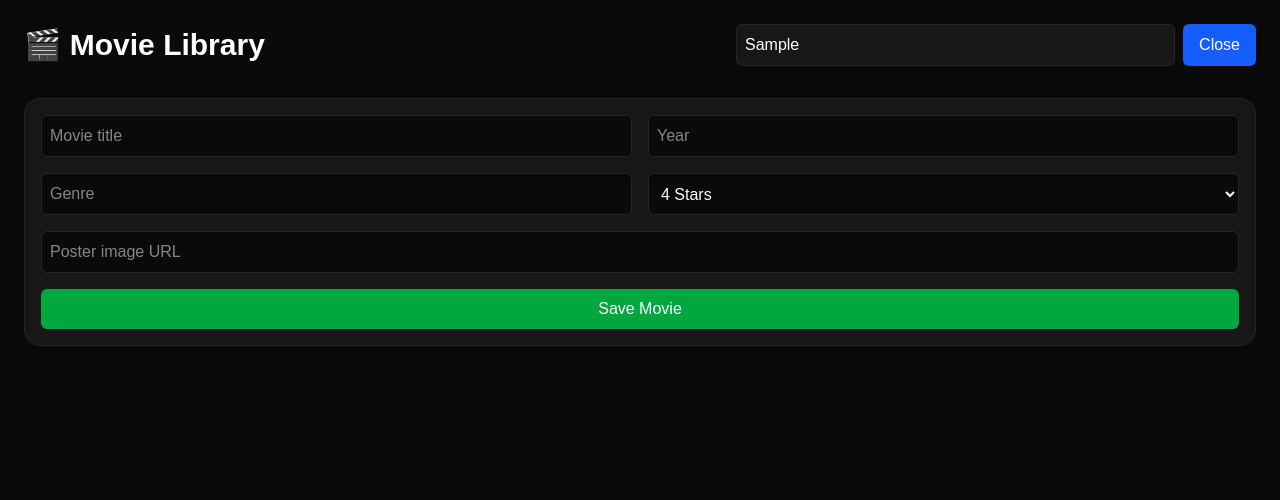
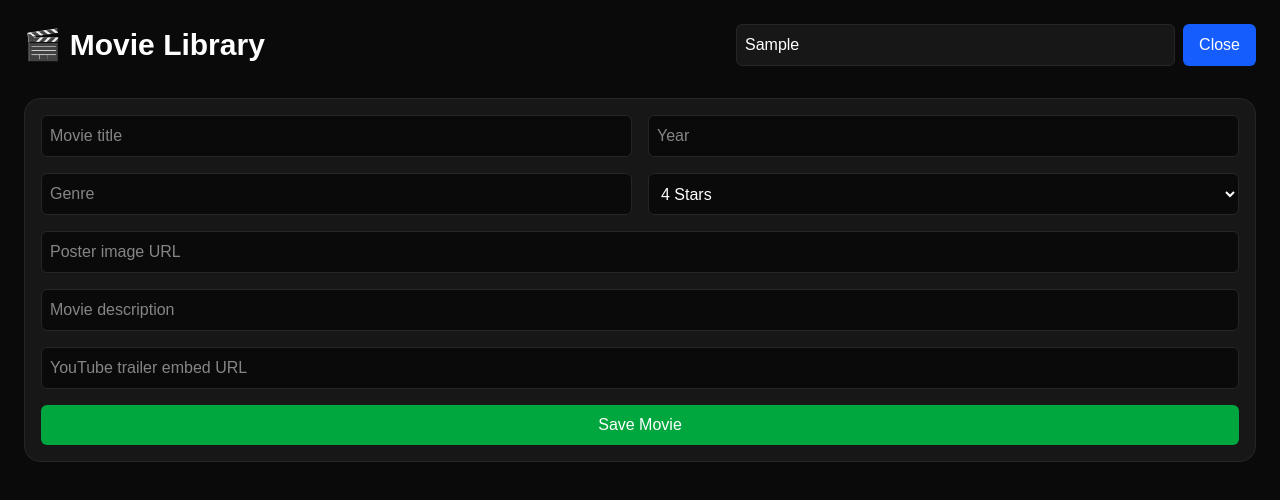
Before and after one commit to josiah123-droid/movie-library, a Next.js app: page / in a window 1280 px wide. Both pictures are taken after typing "Sample" into the empty fields and a click on the button "+ Add Movie". Shown: the top 500 px of the page. Built offline with nearby package versions, Linux system fonts and the light colour scheme.

Commit message:
movie description plus youtube embeds

```diff
--- a/app/page.tsx
+++ b/app/page.tsx
@@ -10,19 +10,111 @@ type Movie = {
   genre: string;
   rating: number;
   cover: string;
+  description: string;
+  trailer: string;
 };
 
 const defaultMovies: Movie[] = [
-  { id: 1, title: "Inception", year: 2010, genre: "Sci-Fi", rating: 5, cover: "https://image.tmdb.org/t/p/w500/xlaY2zyzMfkhk0HSC5VUwzoZPU1.jpg" },
-  { id: 2, title: "Avatar", year: 2009, genre: "Adventure", rating: 4, cover: "https://image.tmdb.org/t/p/w500/gKY6q7SjCkAU6FqvqWybDYgUKIF.jpg" },
-  { id: 3, title: "The Dark Knight", year: 2008, genre: "Action", rating: 5, cover: "https://image.tmdb.org/t/p/w500/qJ2tW6WMUDux911r6m7haRef0WH.jpg" },
-  { id: 4, title: "Parasite", year: 2019, genre: "Thriller", rating: 4, cover: "https://image.tmdb.org/t/p/w500/7IiTTgloJzvGI1TAYymCfbfl3vT.jpg" },
-  { id: 5, title: "Avengers: Endgame", year: 2019, genre: "Superhero", rating: 4, cover: "https://image.tmdb.org/t/p/w500/ulzhLuWrPK07P1YkdWQLZnQh1JL.jpg" },
-  { id: 6, title: "Interstellar", year: 2014, genre: "Sci-Fi", rating: 5, cover: "https://image.tmdb.org/t/p/w500/gEU2QniE6E77NI6lCU6MxlNBvIx.jpg" },
-  { id: 7, title: "Gladiator", year: 2000, genre: "Historical", rating: 4, cover: "https://image.tmdb.org/t/p/w500/ty8TGRuvJLPUmAR1H1nRIsgwvim.jpg" },
-  { id: 8, title: "The Matrix", year: 1999, genre: "Sci-Fi", rating: 5, cover: "https://image.tmdb.org/t/p/w500/p96dm7sCMn4VYAStA6siNz30G1r.jpg" },
-  { id: 9, title: "Titanic", year: 1997, genre: "Romance", rating: 4, cover: "https://image.tmdb.org/t/p/w500/9xjZS2rlVxm8SFx8kPC3aIGCOYQ.jpg" },
-  { id: 10, title: "Joker", year: 2019, genre: "Drama", rating: 4, cover: "https://image.tmdb.org/t/p/w500/udDclJoHjfjb8Ekgsd4FDteOkCU.jpg" },
+  {
+    id: 1,
+    title: "Inception",
+    year: 2010,
+    genre: "Sci-Fi",
+    rating: 5,
+    cover: "https://image.tmdb.org/t/p/w500/xlaY2zyzMfkhk0HSC5VUwzoZPU1.jpg",
+    description: "A skilled thief leads a team into dreams to steal secrets.",
+    trailer: "https://www.youtube.com/embed/YoHD9XEInc0"
+  },
+  {
+    id: 2,
+    title: "Avatar",
+    year: 2009,
+    genre: "Adventure",
+    rating: 4,
+    cover: "https://image.tmdb.org/t/p/w500/gKY6q7SjCkAU6FqvqWybDYgUKIF.jpg",
+    description: "A marine on an alien planet becomes torn between following orders and protecting a new world.",
+    trailer: "https://www.youtube.com/embed/5PSNL1qE6VY"
+  },
+  {
+    id: 3,
+    title: "The Dark Knight",
+    year: 2008,
+    genre: "Action",
+    rating: 5,
+    cover: "https://image.tmdb.org/t/p/w500/qJ2tW6WMUDux911r6m7haRef0WH.jpg",
+    description: "Batman faces the Joker, a criminal mastermind who plunges Gotham into chaos.",
+    trailer: "https://www.youtube.com/embed/EXeTwQWrcwY"
+  },
+  {
+    id: 4,
+    title: "Parasite",
+    year: 2019,
+    genre: "Thriller",
+    rating: 4,
+    cover: "https://image.tmdb.org/t/p/w500/7IiTTgloJzvGI1TAYymCfbfl3vT.jpg",
+    description: "A poor family schemes to infiltrate a wealthy household with unexpected consequences.",
+    trailer: "https://www.youtube.com/embed/5xH0HfJHsaY"
+  },
+  {
+    id: 5,
+    title: "Avengers: Endgame",
+    year: 2019,
+    genre: "Superhero",
+    rating: 4,
+    cover: "https://image.tmdb.org/t/p/w500/ulzhLuWrPK07P1YkdWQLZnQh1JL.jpg",
+    description: "The Avengers assemble once more to undo the destruction caused by Thanos.",
+    trailer: "https://www.youtube.com/embed/TcMBFSGVi1c"
+  },
+  {
+    id: 6,
+    title: "Interstellar",
+    year: 2014,
+    genre: "Sci-Fi",
+    rating: 5,
+    cover: "https://image.tmdb.org/t/p/w500/gEU2QniE6E77NI6lCU6MxlNBvIx.jpg",
+    description: "A team of explorers travel through a wormhole in space to save humanity.",
+    trailer: "https://www.youtube.com/embed/zSWdZVtXT7E"
+  },
+  {
+    id: 7,
+    title: "Gladiator",
+    year: 2000,
+    genre: "Historical",
+    rating: 4,
+    cover: "https://image.tmdb.org/t/p/w500/ty8TGRuvJLPUmAR1H1nRIsgwvim.jpg",
+    description: "A Roman general seeks revenge after being betrayed and forced into slavery.",
+    trailer: "https://www.youtube.com/embed/owK1qxDselE"
+  },
+  {
+    id: 8,
+    title: "The Matrix",
+    year: 1999,
+    genre: "Sci-Fi",
+    rating: 5,
+    cover: "https://image.tmdb.org/t/p/w500/p96dm7sCMn4VYAStA6siNz30G1r.jpg",
+    description: "A hacker learns reality is a simulation controlled by machines.",
+    trailer: "https://www.youtube.com/embed/vKQi3bBA1y8"
+  },
+  {
+    id: 9,
+    title: "Titanic",
+    year: 1997,
+    genre: "Romance",
+    rating: 4,
+    cover: "https://image.tmdb.org/t/p/w500/9xjZS2rlVxm8SFx8kPC3aIGCOYQ.jpg",
+    description: "A love story unfolds aboard the ill-fated Titanic.",
+    trailer: "https://www.youtube.com/embed/kVrqfYjkTdQ"
+  },
+  {
+    id: 10,
+    title: "Joker",
+    year: 2019,
+    genre: "Drama",
+    rating: 4,
+    cover: "https://image.tmdb.org/t/p/w500/udDclJoHjfjb8Ekgsd4FDteOkCU.jpg",
+    description: "A struggling comedian descends into madness and becomes the Joker.",
+    trailer: "https://www.youtube.com/embed/zAGVQLHvwOY"
+  }
 ];
 
 export default function MovieLibraryPage() {
@@ -35,6 +127,8 @@ export default function MovieLibraryPage() {
   const [genre, setGenre] = useState("");
   const [rating, setRating] = useState("4");
   const [cover, setCover] = useState("");
+  const [description, setDescription] = useState("");
+const [trailer, setTrailer] = useState("");
   const [selectedMovie, setSelectedMovie] = useState<Movie | null>(null);
 
   useEffect(() => {
@@ -48,9 +142,7 @@ export default function MovieLibraryPage() {
   }, []);
 
   useEffect(() => {
-    if (movies.length > 0) {
     localStorage.setItem("movie-library-movies", JSON.stringify(movies));
-    }
   }, [movies]);
 
   const filteredMovies = movies.filter((movie) => {
@@ -73,6 +165,8 @@ export default function MovieLibraryPage() {
   genre,
   rating: Number(rating),
   cover,
+  description,
+  trailer
 };
 
     setMovies((prev) => [newMovie, ...prev]);
@@ -82,12 +176,13 @@ export default function MovieLibraryPage() {
     setGenre("");
     setRating("4");
     setCover("");
+    setDescription("");
+setTrailer("");
     setShowForm(false);
   };
 
   const handleDeleteMovie = (id: number) => {
     const confirmDelete = confirm("Remove movie permanently?");
-
     if (!confirmDelete) return;
 
     setMovies((prev) => prev.filter((movie) => movie.id !== id));
@@ -169,6 +264,21 @@ export default function MovieLibraryPage() {
             onChange={(e) => setCover(e.target.value)}
             className="p-2 rounded-md bg-neutral-950 border border-neutral-800 md:col-span-2"
           />
+          <input
+  type="text"
+  placeholder="Movie description"
+  value={description}
+  onChange={(e) => setDescription(e.target.value)}
+  className="p-2 rounded-md bg-neutral-950 border border-neutral-800 md:col-span-2"
+/>
+
+<input
+  type="text"
+  placeholder="YouTube trailer embed URL"
+  value={trailer}
+  onChange={(e) => setTrailer(e.target.value)}
+  className="p-2 rounded-md bg-neutral-950 border border-neutral-800 md:col-span-2"
+/>
 
           <button
             onClick={handleAddMovie}
@@ -221,6 +331,7 @@ export default function MovieLibraryPage() {
           </article>
         ))}
       </section>
+
       {selectedMovie && (
         <div
           className="fixed inset-0 bg-black/70 flex items-center justify-center p-4 z-50"
@@ -255,9 +366,17 @@ export default function MovieLibraryPage() {
                 <StarRating rating={selectedMovie.rating} />
 
                 <p className="text-sm text-neutral-300 mt-6 leading-6">
-            This is a movie details preview. Later, you can add a real
-            description, cast, trailer, runtime, and TMDB overview here.
+                  {selectedMovie.description}
                 </p>
+
+                {selectedMovie.trailer && (
+                  <iframe
+                    className="mt-6 w-full aspect-video rounded-lg"
+                    src={selectedMovie.trailer}
+                    title={`${selectedMovie.title} Trailer`}
+                    allowFullScreen
+                  ></iframe>
+                )}
               </div>
 
               <button
```
Lines whose indentation alone changed are shown as unchanged.
